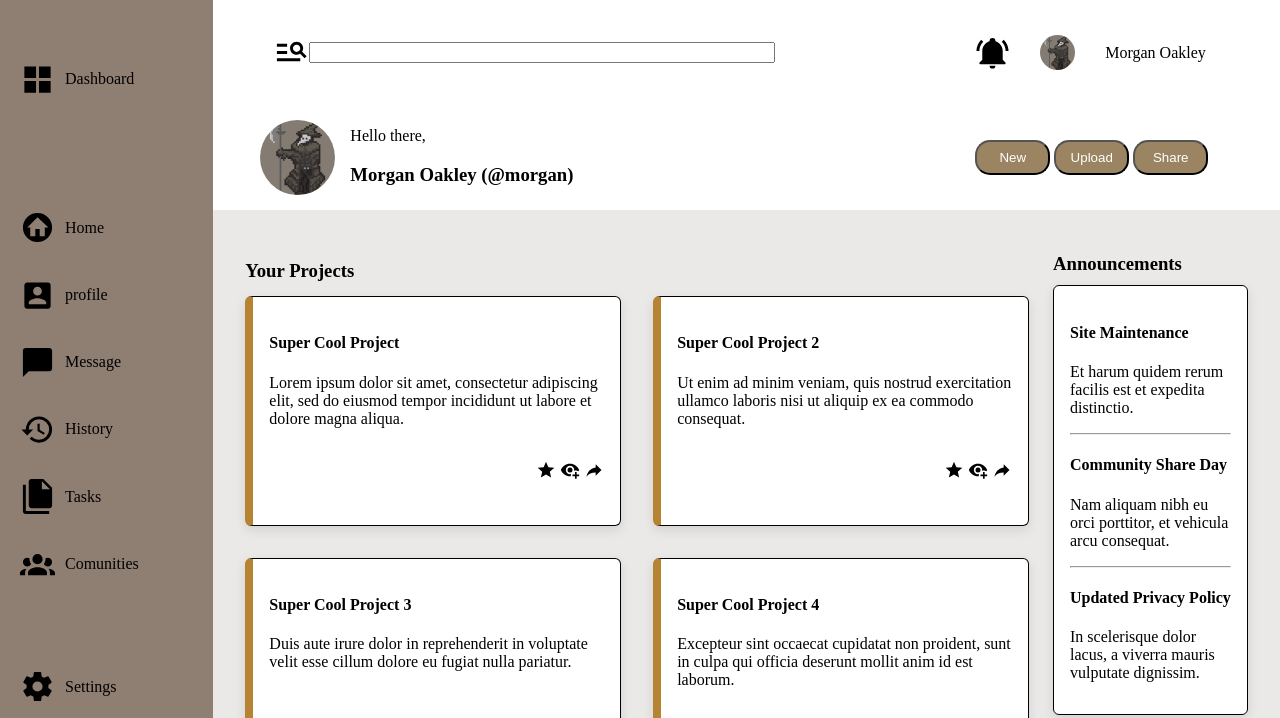
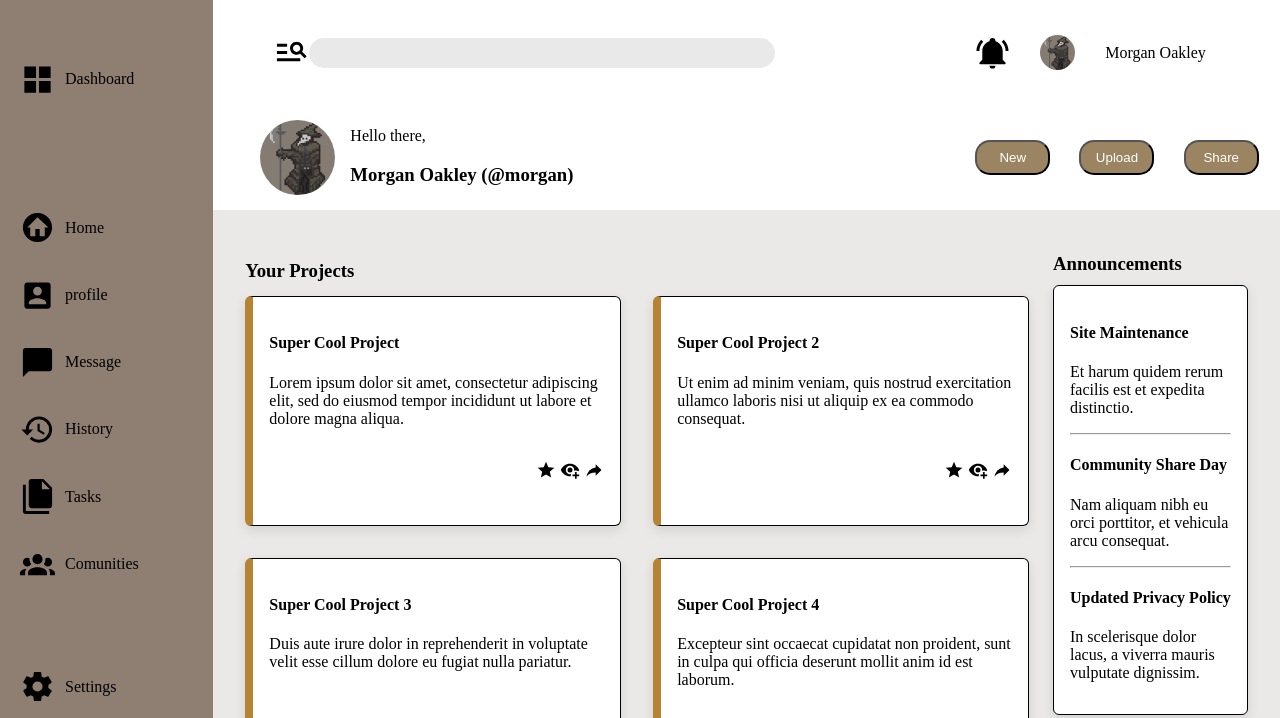
Before and after one commit to gpasdinspi/Admin-Dashboard, a plain HTML site: page index.html in a window 1280 px wide. Shown: the top 718 px of the page. Drawn offline with Linux system fonts and the light colour scheme.

Commit message:
finished the project

```diff
--- a/index.html
+++ b/index.html
@@ -18,7 +18,7 @@
 
                 <div>
                     <label for="search-tab"></label>
-                    <input type="search" id="search-tab" name="search-tab">
+                    <input type="search" id="search-tab" name="search-tab" class="search-tab">
                 </div>
             </div>
 
--- a/style.css
+++ b/style.css
@@ -114,6 +114,10 @@ img.icon.pp{
 
 .buttons{
     align-self: center;
+     display: grid;
+    grid-template-columns: repeat(3, 1fr);
+    grid-template-rows: 1fr;
+    gap: 8px;
 }
 
 .info{
@@ -233,6 +237,8 @@ img.icon.pp{
 }
 
 ul.grp-2{
+    display: grid;
+    grid-template-rows: repeat(3, 70px);
     align-items: start;
 }
 
@@ -247,3 +253,11 @@ button{
 button:hover{
     background-color: #916a30cf;
 }
+
+.search-tab{
+    background-color: rgb(233, 233, 234);
+    border-radius: 15px;
+    height: 30px;
+    border-color: rgb(105, 105, 105);
+    border-style: none;
+}
```
